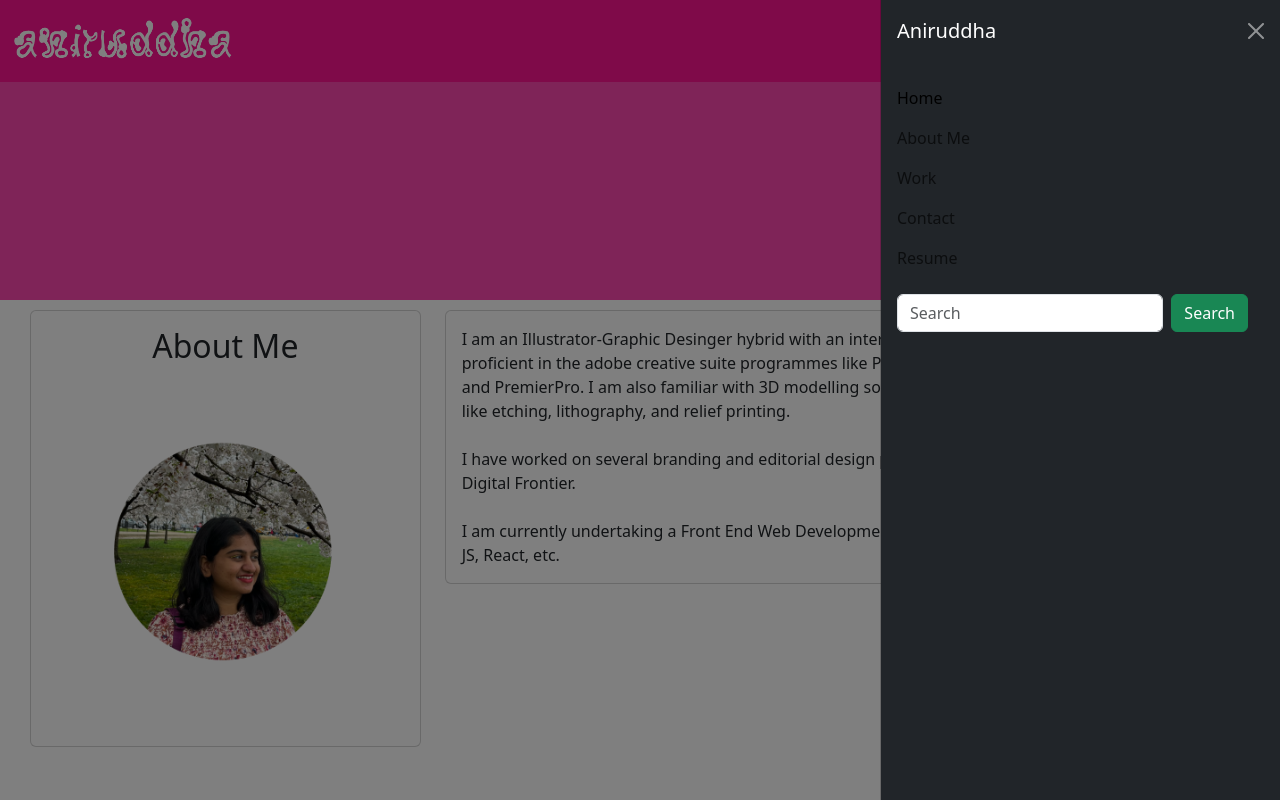
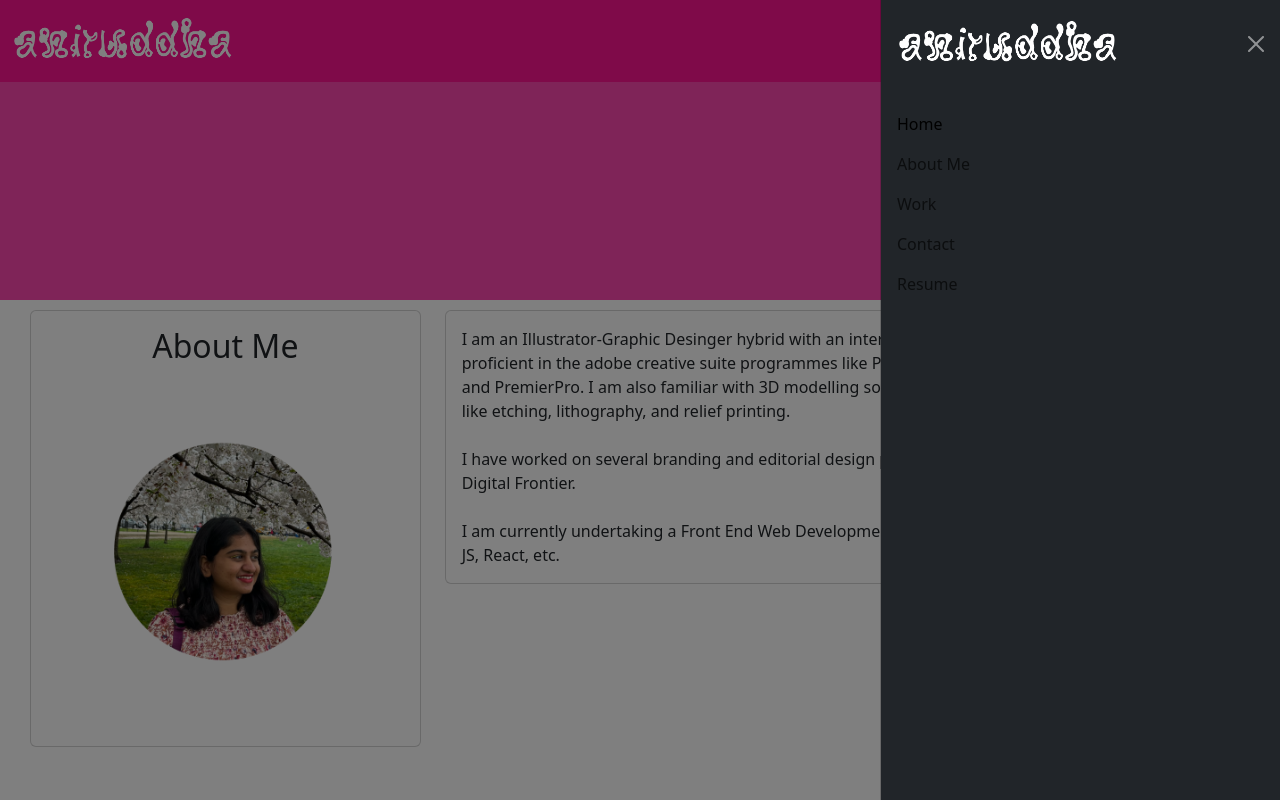
Before and after one commit to sridharaniruddha/Bootstrap-Portfolio, a plain HTML site: page index.html in a window 1280 px wide. Both pictures are taken after a click on the button "Toggle navigation". Shown: the top 800 px of the page. Drawn offline with nearby package versions, Linux system fonts and the light colour scheme.

Commit message:
styling changes to navbar and text

```diff
--- a/assets/css/index.css
+++ b/assets/css/index.css
@@ -1,4 +1,10 @@
-    /* Navbar styling begins */
+@media (max-width: 440px) {
+    #sidebar {
+        display: none;
+    }
+}
+
+   /* Navbar styling begins */
     .navbar-brand img {
         margin-right: 5px;
         height: 3.5rem;
@@ -8,6 +14,13 @@
         display: flex;
         align-items: center;
     }
+
+    .offcanvas-title img {
+        margin-right: 5px;
+        height: 3.5rem;
+    }
+
+    .
 
     .navbar-nav .nav-link:hover {
         background-color: rgb(255, 80, 168);
--- a/index.html
+++ b/index.html
@@ -42,7 +42,7 @@
     <!-- End of Regular fixed navbar -->
 
     <!-- Off canvas navbar -->
-    <nav class="navbar fixed-top" style="background-color:deeppink;">
+    <nav class="navbar fixed-top" style="background-color:deeppink;" id="sidebar">
         <div class="container-fluid">
             <a class="navbar-brand" href="#home">
                 <img src="assets/images/logo-white.png"></a>
@@ -54,7 +54,7 @@
             <div class="offcanvas offcanvas-end text-bg-dark" tabindex="-1" id="offcanvasDarkNavbar"
                 aria-labelledby="offcanvasDarkNavbarLabel">
                 <div class="offcanvas-header">
-                    <h5 class="offcanvas-title" id="offcanvasDarkNavbarLabel">Aniruddha</h5>
+                    <a class="offcanvas-title" id="offcanvasDarkNavbarLabel"> <img src="assets/images/logo-white.png"></a>
                     <button type="button" class="btn-close btn-close-white" data-bs-dismiss="offcanvas"
                         aria-label="Close"></button>
                 </div>
@@ -96,17 +96,7 @@
                         <!-- Dropdown menu ends -->
 
 
-                        <!-- Search form ends-->
-
-                        <form class="d-flex mt-3" role="search">
-                            <input class="form-control me-2" type="search" placeholder="Search" aria-label="Search">
-                            <button class="btn btn-success" type="submit">Search</button>
-                        </form>
-                </div>
-            </div>
-        </div>
     </nav>
-    <!-- Search form ends -->
     <!-- End of off canvas Navbar -->
 
     <!-- Navbar ends -->
```
Also changed, not shown: 1 other file.
